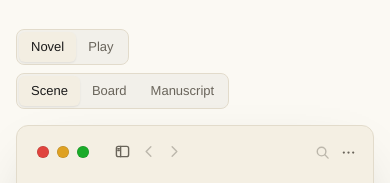
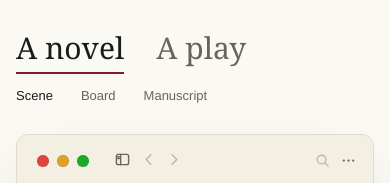
Before and after one commit to RyanDChavez/rozdzial-site, a plain HTML site: page index.html in a window 390 px wide. Shown: the part 347-530 px from the top of the page. Drawn offline with Linux system fonts and the light colour scheme.

Commit message:
Make the sample choice the demo's heading and the page choice a small index
"A novel" and "A play" in the title serif at heading size, the chosen one in
ink over the accent rule; Scene, Board, Manuscript or Script as plain caption
words beside it, under it on a phone. Both stay tabs with arrow keys.

Co-Authored-By: Claude Fable 5.2 <noreply@anthropic.com>

```diff
--- a/index.html
+++ b/index.html
@@ -47,11 +47,11 @@
   <section class="preview" aria-label="App preview">
     <div class="wrap">
       <div class="preview-bar">
-        <div class="views" role="tablist" aria-label="Sample">
-          <button role="tab" id="tab-novel" aria-controls="app-window" aria-selected="true" data-form="novel">Novel</button>
-          <button role="tab" id="tab-play" aria-controls="app-window" aria-selected="false" tabindex="-1" data-form="play">Play</button>
+        <div class="forms" role="tablist" aria-label="Sample">
+          <button role="tab" id="tab-novel" aria-controls="app-window" aria-selected="true" data-form="novel">A novel</button>
+          <button role="tab" id="tab-play" aria-controls="app-window" aria-selected="false" tabindex="-1" data-form="play">A play</button>
         </div>
-        <div class="views" role="tablist" aria-label="Page">
+        <div class="pages" role="tablist" aria-label="Page">
           <button role="tab" id="tab-scene" aria-controls="view-scene" aria-selected="true" data-view="scene">Scene</button>
           <button role="tab" id="tab-board" aria-controls="view-board" aria-selected="false" tabindex="-1" data-view="board">Board</button>
           <button role="tab" id="tab-book" aria-controls="view-book" aria-selected="false" tabindex="-1" data-view="book">Manuscript</button>
--- a/styles.css
+++ b/styles.css
@@ -48,8 +48,6 @@
     --well: rgba(236, 230, 217, .04);
     border-color: #1F1C19;
   }
-  .views { background: rgba(0,0,0,.18); }
-  .views button[aria-selected="true"] { background: #4A443C; }
 }
 
 *, *::before, *::after { box-sizing: border-box; }
@@ -113,11 +111,17 @@ h1 { font-family: var(--title); font-weight: 400; font-size: clamp(44px, 6.4vw,
 /* Preview: a drawing of the Mac app's window, in the app's own light and dark tokens (Rozdzial/Theme.swift), for the sample
    novel and the sample play. Sizes are the app's points. */
 .preview { padding-bottom: var(--s9); }
-.preview-bar { display: flex; flex-wrap: wrap; align-items: center; gap: var(--s3) var(--s4); margin-bottom: var(--s3); }
-.views { display: inline-flex; padding: 2px; border-radius: 8px; background: var(--well); border: 1px solid var(--rule); }
-.views button { font-size: 13px; padding: 5px 14px; border-radius: var(--r-s); color: var(--ink-2); }
-.views button[aria-selected="true"] { background: var(--surface); color: var(--ink); box-shadow: 0 1px 2px var(--shadow); }
-.views button:hover { color: var(--ink); }
+/* Above the window: the sample chosen, as the demo's heading; then the page, as a small index of plain words. */
+.preview-bar { display: flex; flex-wrap: wrap; align-items: baseline; justify-content: space-between; gap: 0 var(--s6); margin-bottom: var(--s3); }
+.forms { display: flex; gap: var(--s7); }
+.forms button { min-height: 44px; padding: 2px 0 6px; border-bottom: 2px solid transparent; font: 400 clamp(30px, 3.4vw, 40px)/1.15 var(--title); font-variant-numeric: lining-nums; color: var(--ink-2); }
+.forms button[aria-selected="true"] { color: var(--ink); border-bottom-color: var(--accent); }
+.forms button:hover, .forms button:focus-visible { color: var(--ink); }
+.forms button:focus-visible { outline-offset: 6px; border-radius: 4px; }
+.pages { display: flex; gap: var(--s3); margin-right: -8px; }
+.pages button { min-height: 44px; padding: 0 8px; border-radius: 6px; font-size: 13px; white-space: nowrap; color: var(--ink-2); }
+.pages button[aria-selected="true"] { color: var(--ink); }
+.pages button:hover, .pages button:focus-visible { color: var(--ink); }
 
 .window {
   --paper-ink: var(--ink); --tertiary: #716C62;
@@ -379,8 +383,7 @@ h1 { font-family: var(--title); font-weight: 400; font-size: clamp(44px, 6.4vw,
   .m-title, .m-pagetitle { font-size: 30px; }
 }
 @media (max-width: 600px) {
-  .preview-bar { gap: var(--s2); }
-  .views button { padding: 5px 12px; }
+  .forms { gap: var(--s6); }
   .m-bar { gap: 8px; padding: 0 12px; }
   .m-bar .m-goal, .m-bar .m-end .ses { display: none; }
   .m-pagehead, .m-band, .m-controls { margin-left: 16px; margin-right: 16px; }
@@ -446,6 +449,7 @@ h2 { font-family: var(--title); font-weight: 400; font-size: clamp(32px, 3.8vw,
   .site-header nav a:nth-child(3) { display: none; }
   .lede { font-size: 17px; }
   .preview-bar { flex-direction: column; align-items: flex-start; }
+  .pages { margin: 0 0 0 -8px; }
   .shots-phone { grid-template-columns: repeat(5, 62%); overflow-x: auto; scroll-snap-type: x mandatory; gap: var(--s4); padding-bottom: var(--s2); }
   .shots-ipad { grid-template-columns: repeat(2, 84%); overflow-x: auto; scroll-snap-type: x mandatory; gap: var(--s4); padding-bottom: var(--s2); }
   .shots-phone figure, .shots-ipad figure { scroll-snap-align: start; }
```
